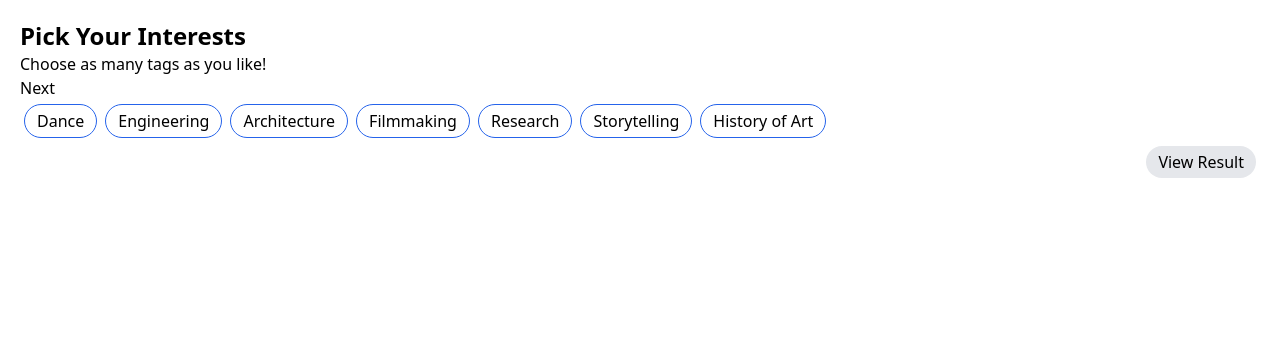
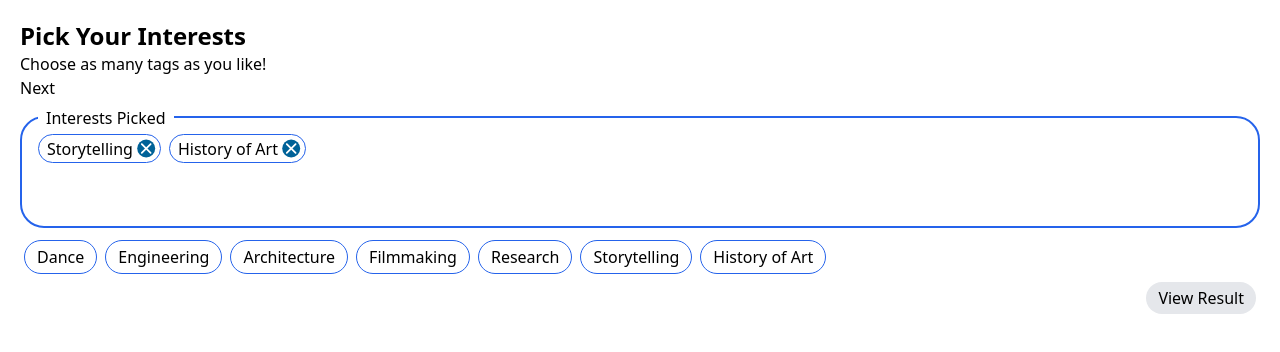
Before and after one commit to lingan233/westphal_project, a SvelteKit app: page /quiz in a window 1280 px wide. Shown: the top 352 px of the page. Built offline with nearby package versions, Linux system fonts and the light colour scheme.

Commit message:
Select tag update

```diff
--- /dev/null
+++ b/src/lib/components/SelectedTags.svelte
@@ -0,0 +1,18 @@
+<script>
+	export let selected_tags;
+	import cross from '../images/cross.svg';
+</script>
+
+<div class="mt-4 mb-2 relative h-28 border-blue-600 border-2 rounded-3xl">
+	<h2 class="absolute top-0 left-4 -translate-y-1/2 bg-white p-1 px-2">Interests Picked</h2>
+	<div class="flex gap-2 align-top px-4 py-2 pt-4">
+		{#each selected_tags as tag}
+			<button
+				class="tags border-blue-600 border rounded-full py-1 px-1 leading-4 h-fit flex justify-center items-center gap-1"
+			>
+				<p class="pl-1">{tag}</p>
+				<img src={cross} alt="" />
+			</button>
+		{/each}
+	</div>
+</div>
--- a/src/routes/quiz/+page.svelte
+++ b/src/routes/quiz/+page.svelte
@@ -11,7 +11,7 @@
 
 	let selected_tags = ['Storytelling', 'History of Art'];
 
-	import finger_click from '$lib/images/cross.svg';
+	import SelectedTags from '../../lib/components/SelectedTags.svelte';
 </script>
 
 <main class="p-5">
@@ -23,7 +23,7 @@
 		<button>Next</button>
 	</div>
 
-
+	<SelectedTags {selected_tags} />
 
 	<div>
 		{#each tags as tag}
--- a/src/routes/quiz/SelectedTags.svelte
+++ /dev/null
@@ -1,11 +0,0 @@
-<div class="relative h-28 p-2 pt-4 border-blue-600 border-2 rounded-3xl flex gap-2 align-top">
-	<!-- <h2 class="absolute top--1">Interests Picked</h2> -->
-	{#each selected_tags as tag}
-		<button
-			class="tags border-blue-600 border rounded-full py-1 px-1 leading-4 h-fit flex justify-center items-center gap-1"
-		>
-			<p class="pl-1">{tag}</p>
-			<img src={finger_click} alt="" />
-		</button>
-	{/each}
-</div>
```
